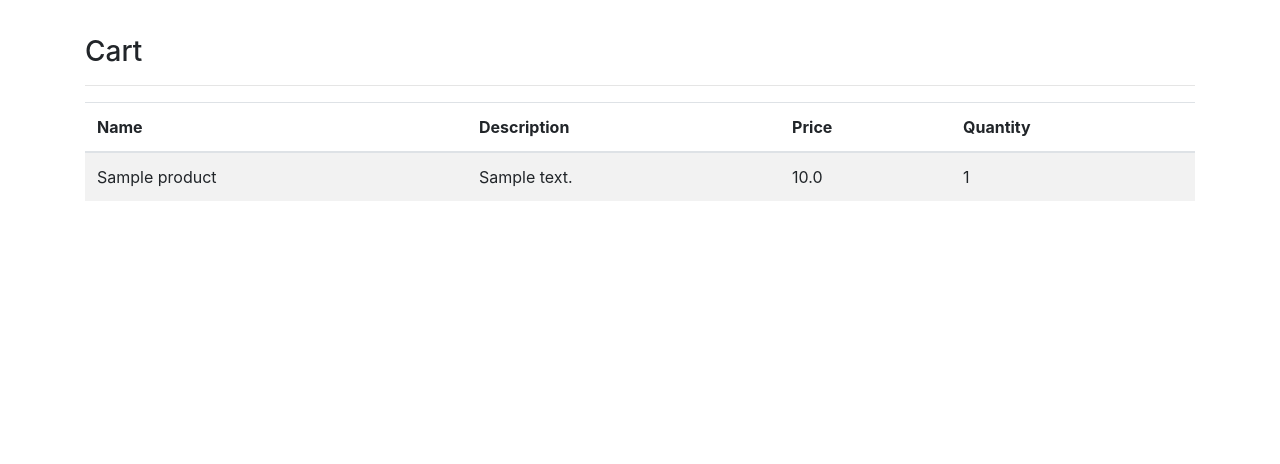
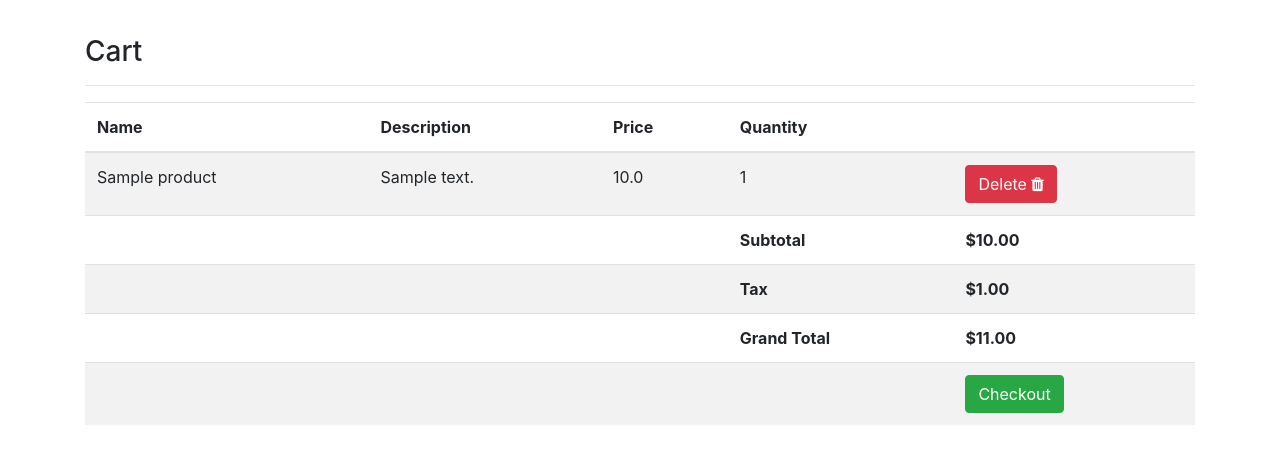
Before and after one commit to alexrt3/fakebook-jan, a Flask app: page /shop/cart in a window 1280 px wide. Shown: the part 56-520 px from the top of the page. Run offline with Flask 2, Linux system fonts and the light colour scheme; a user stored in the database is signed in; tables that the repository leaves empty hold one stand-in row (values such as "Sample post"); some libraries are stand-ins or nearby versions.

Commit message:
finished thursday morning

```diff
--- a/app/blueprints/auth/models.py
+++ b/app/blueprints/auth/models.py
@@ -30,6 +30,7 @@ class User(UserMixin, db.Model):
         backref=db.backref('followers', lazy='dynamic'),
         lazy='dynamic'
     )
+    cart = db.relationship('Cart', cascade='all, delete-orphan', backref='user', lazy=True)
 
     def __init__(self, first_name, last_name, password):
         super().__init__()
--- a/app/blueprints/shop/templates/shop/cart.html
+++ b/app/blueprints/shop/templates/shop/cart.html
@@ -20,6 +20,7 @@
                     <th>Description</th>
                     <th>Price</th>
                     <th>Quantity</th>
+                    <th></th>
                 </tr>
                 </thead>
                 <tbody>
@@ -29,8 +30,50 @@
                             <td>{{ p['description'] }}</td>
                             <td>{{ p['price'] }}</td>
                             <td>{{ p['quantity'] }}</td>
+                            <td>
+                                <a href="{{ url_for('shop.delete_product', product_id=p.product_id) }}" class="btn btn-danger">
+                                    Delete
+                                    <span>
+                                        <i class="fa fa-trash"></i>
+                                    </span>
+                                    <!-- <i class="fas fa-trash-alt    "></i> -->
+                                </a>
+                            </td>
                         </tr>
-                    {% endfor %}
+                        {% endfor %}
+                        <tr>
+                            <td colspan="3"></td>
+                            <td>
+                                <strong>Subtotal</strong>
+                            </td>
+                            <td>
+                                <strong>${{ '{:.2f}'.format(cart['subtotal']) }}</strong>
+                            </td>
+                        </tr>
+                        <tr>
+                            <td colspan="3"></td>
+                            <td>
+                                <strong>Tax</strong>
+                            </td>
+                            <td>
+                                <strong>${{ '{:.2f}'.format(cart['tax']) }}</strong>
+                            </td>
+                        </tr>
+                        <tr>
+                            <td colspan="3"></td>
+                            <td>
+                                <strong>Grand Total</strong>
+                            </td>
+                            <td>
+                                <strong>${{ '{:.2f}'.format(cart['grand_total']) }}</strong>
+                            </td>
+                        </tr>
+                        <tr>
+                            <td colspan="4"></td>
+                            <td>
+                                <a href="{{ url_for('shop.checkout') }}" class="btn btn-success">Checkout</a>
+                            </td>
+                        </tr>
                 </tbody>
         </table>
     </div>
--- a/app/blueprints/shop/views.py
+++ b/app/blueprints/shop/views.py
@@ -2,6 +2,7 @@ from .import bp as shop_bp
 from flask import render_template, redirect, url_for, flash, request
 from app.blueprints.shop.models import Product, Cart
 from flask_login import current_user
+from app import db
 
 @shop_bp.route('/')
 def home():
@@ -27,3 +28,20 @@ def add_product():
 def cart():
     context = {}
     return render_template('shop/cart.html', **context)
+
+@shop_bp.route('/cart/delete')
+def delete_product():
+    p = Product.query.get(request.args.get('product_id'))
+    cart = current_user.cart
+    for i in cart:
+        if i.product_id == p.id and current_user.id == i.user_id:
+            cart_item = Cart.query.filter_by(user_id=current_user.id).first()
+            db.session.delete(cart_item)
+    db.session.commit()
+    flash(f'Product deleted', 'info')
+    return redirect(url_for('shop.cart'))
+
+@shop_bp.route('/checkout')
+def checkout():
+    context = {}
+    return render_template('shop/checkout.html', **context)
--- a/app/context_processors.py
+++ b/app/context_processors.py
@@ -1,31 +1,41 @@
 from flask import current_app as app
 from flask_login import current_user
 from app.blueprints.shop.models import Cart, Product
+from functools import reduce
 
 @app.context_processor
 def display_cart_info():
-    cart_list = {}
-
-    cart = Cart.query.filter_by(user_id=current_user.id).all()
-    # print(cart)
-    if len(cart) > 0:
-        for i in cart:
-            p = Product.query.get(i.product_id)
-            if i.product_id not in cart_list.keys():
-                cart_list[p.id] = {
-                    'id': i.id,
-                    'product_id': p.id,
-                    'quantity': 1,
-                    'name': p.name,
-                    'description': p.description,
-                    'price': p.price,
-                    'tax': p.tax
+    if not current_user.is_authenticated:
+        return {
+                'cart': {
+                    'items': [],
+                    'display_cart': []
                 }
-            else:
-                cart_list[p.id]['quantity'] += 1
-    return {
-            'cart': {
-                'items': cart,
-                'display_cart': cart_list.values()
             }
-         }
+    else:
+        cart_list = {}
+        cart = Cart.query.filter_by(user_id=current_user.id).all()
+        if len(cart) > 0:
+            for i in cart:
+                p = Product.query.get(i.product_id)
+                if i.product_id not in cart_list.keys():
+                    cart_list[p.id] = {
+                        'id': i.id,
+                        'product_id': p.id,
+                        'quantity': 1,
+                        'name': p.name,
+                        'description': p.description,
+                        'price': p.price,
+                        'tax': p.tax
+                    }
+                else:
+                    cart_list[p.id]['quantity'] += 1
+        return {
+                'cart': {
+                    'items': cart,
+                    'display_cart': cart_list.values(),
+                    'tax': round(reduce(lambda x,y:x+y, [i['tax'] for i in cart_list.values()]), 2),
+                    'subtotal': round(reduce(lambda x,y:x+y, [i['price'] for i in cart_list.values()]), 2),
+                    'grand_total': round(reduce(lambda x,y:x+y, [i['price'] + i['tax'] for i in cart_list.values()]), 2),
+                }
+            }
--- a/app/templates/layout.html
+++ b/app/templates/layout.html
@@ -10,6 +10,9 @@
     <meta name="viewport" content="width=device-width, initial-scale=1, shrink-to-fit=no">
 
     {% block styles %}
+    <!-- Fontawesome CDN -->
+    <link rel="stylesheet" href="https://cdnjs.cloudflare.com/ajax/libs/font-awesome/4.7.0/css/font-awesome.min.css">
+
     <!-- Bootstrap CSS -->
     <link rel="stylesheet" href="https://stackpath.bootstrapcdn.com/bootstrap/4.3.1/css/bootstrap.min.css" integrity="sha384-ggOyR0iXCbMQv3Xipma34MD+dH/1fQ784/j6cY/iJTQUOhcWr7x9JvoRxT2MZw1T" crossorigin="anonymous">
 
```
Also changed, not shown: app/blueprints/shop/templates/shop/checkout.html (added, +15 -0 lines).
